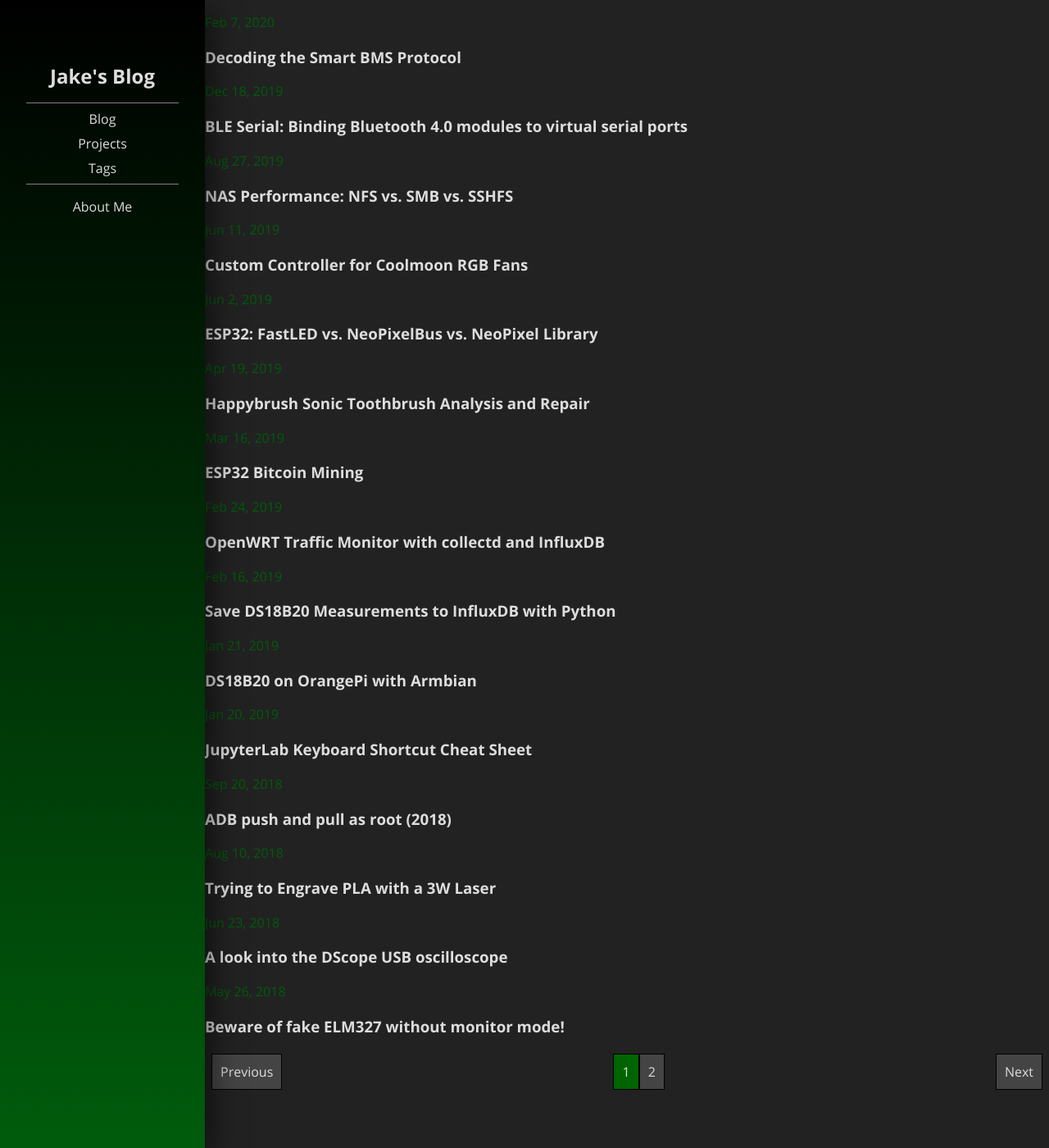
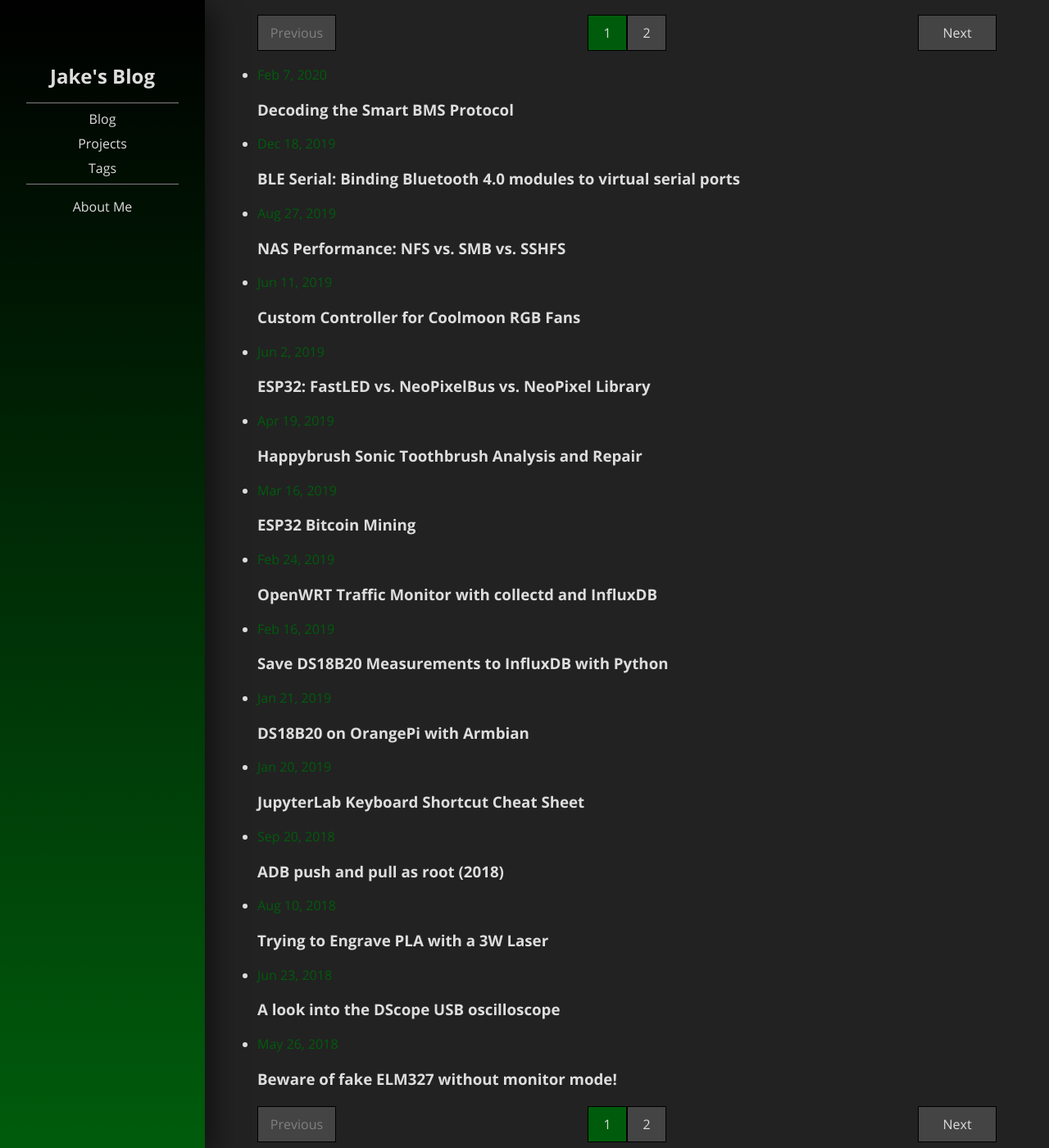
Before and after one commit to Jakeler/Jakeler.github.io, a Jekyll site: the page built from index.html, in a window 1280 px wide and 1400 px high. Shown: the whole window at 82% size. Built offline with Jekyll 4.4.1, drawn with Linux system fonts in a browser that asks for light colours; the list of posts is cut into pages by our own code.

Commit message:
Make pagination more pretty

```diff
--- a/_layouts/home.html
+++ b/_layouts/home.html
@@ -7,8 +7,9 @@ layout: default
 <div class="home">
   {{ content }}
 
+  {% assign posts = paginator.posts %}
 
-  {% assign posts = paginator.posts %}
+  {%- include pagination.html -%}
 
   {%- if posts.size > 0 -%}
     {%- if page.list_title -%}
--- a/_sass/home.scss
+++ b/_sass/home.scss
@@ -1,3 +1,9 @@
+.home {
+    padding: 4rem;
+    padding-top: 1rem;
+}
+
+
 .pagination {
     display: flex;
     flex-direction: row;
@@ -6,28 +12,30 @@
 
     width: 100%;
     height: 3rem;
-    padding: 0.5rem;
 }
 
 .pagination-previous, .pagination-next {
-    display: inline;
+    // display: inline;
     text-align: center;
-    border: thin solid black;
     padding: 10px;
-    background: darkgreen;
+    min-width: 6em;
+
+    &.disabled {
+        color: gray;
+    }
 }
 
 .pagination-list {
     display: flex;
-    justify-content: space-around;
+    justify-content: center;
     list-style-type: none;
+    flex-grow: 1; // container
 
-    .pagination-link {
-        border: thin solid black;
+    li .pagination-link {
+        display: block;
+        text-align: center;
         padding: 10px;
-    }
-    .pagination-link.is-current {
-        background: darkgreen;
+        min-width: 3em;
     }
 
 }
--- a/_sass/themes/dark.scss
+++ b/_sass/themes/dark.scss
@@ -42,4 +42,14 @@ a { //TODO fix post links vis
 
 .pagination-item {
     background: $fgColor;
+    border: thin solid $bgDarkColor;
+
+    &:hover {
+        background-color: $accentColor;
+        color: $bgLightColor;
+        transition: background-color 0.3s ease;
+    }
 }
+.pagination-link.is-current {
+    background: $accentColor;
+}
```
